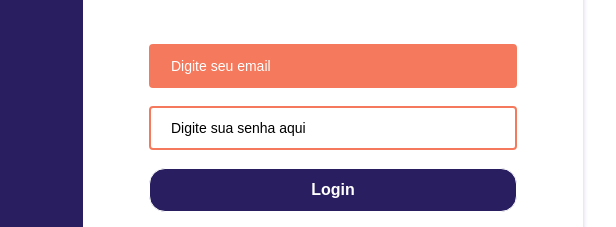
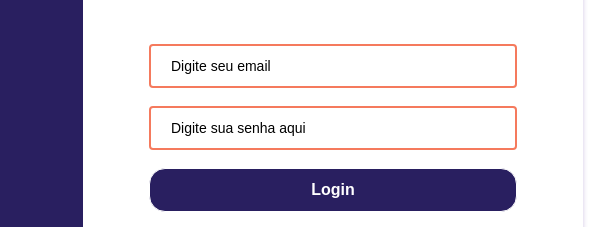
Before and after one commit to LuccaHaddadSerejo/js-vanilla-petsete, a plain HTML site: page src/pages/login.html in a window 1280 px wide. In both pictures the pointer is over the input "Digite seu email". Shown: the part 390-617 px from the top of the page, 557-1173 px from the left. Drawn offline with Linux system fonts and the light colour scheme.

Commit message:
fix: remove hover input desktop

```diff
--- a/src/pages/login.html
+++ b/src/pages/login.html
@@ -43,8 +43,8 @@
                     <img class="img-desktop al-center" src="../imgs/animaisLogin.jpg" alt="">
                 </div>
                 <form action="" id="form" class="forms-login flex flex-col al-center gap18">
-                    <input class="inputs-login pointer" id="email" type="email" name="email" placeholder="Digite seu email" required>
-                    <input class="inputs-login pointer" id="password" type="password" name="password"
+                    <input class="inputs-login" id="email" type="email" name="email" placeholder="Digite seu email" required>
+                    <input class="inputs-login" id="password" type="password" name="password"
                         placeholder="Digite sua senha aqui" required>
                     <button id="login-button" class="button-purple pointer" type="submit" value="Enviar">Login</button>
                 </form>
--- a/src/styles/login.css
+++ b/src/styles/login.css
@@ -105,9 +105,8 @@
     }
     .inputs-login:hover{
         border: var(--border-2) var(--color-main);
-        background-color: var(--color-main);
-        color: var(--color-white);
-        transition: ease 0.4s;
+        background-color: var(--color-white);
+        color: var(--color-black);
     }
 
 
```
